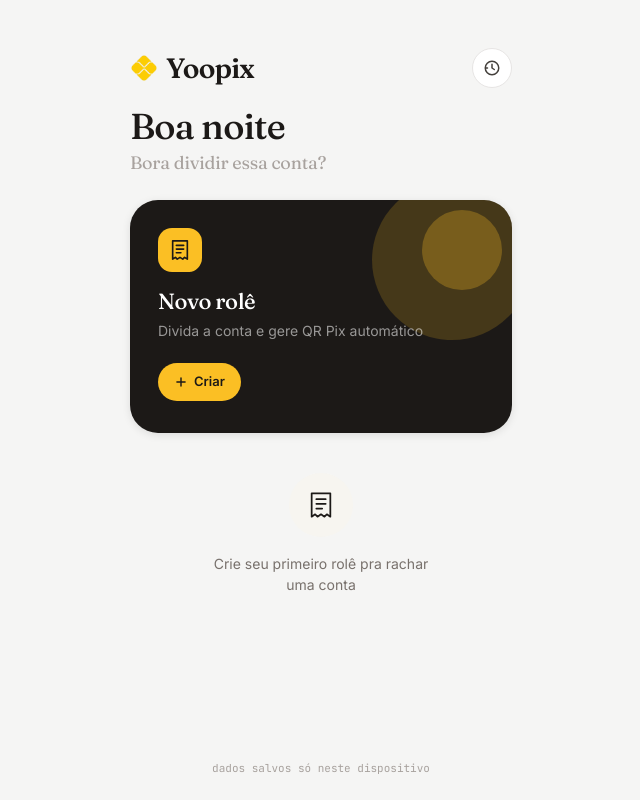
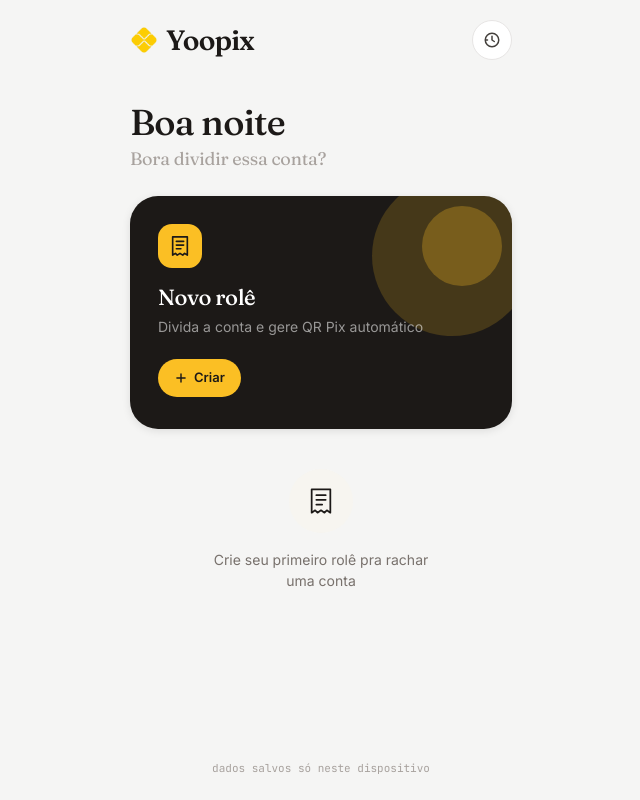
Before and after one commit to M4vericksm/yoopix, a React (Vite) app: page / in a window 1280 px wide. Shown: the whole page, without its empty margins (319-959 px from the left). Built offline with nearby package versions, Linux system fonts and the light colour scheme.

Commit message:
ui: Yoopix closer to top (20px), more gap before greeting (44px) (#18)

```diff
--- a/src/pages/Home.tsx
+++ b/src/pages/Home.tsx
@@ -91,7 +91,7 @@ export default function Home() {
   return (
     <div className="screen-in" style={{ display: 'flex', flexDirection: 'column', minHeight: '100svh', background: 'var(--stone-100)' }}>
       {/* Nav bar — app name + history */}
-      <div style={{ padding: '48px 24px 0', display: 'flex', alignItems: 'center', justifyContent: 'space-between' }}>
+      <div style={{ padding: '20px 24px 0', display: 'flex', alignItems: 'center', justifyContent: 'space-between' }}>
         <div style={{ display: 'flex', alignItems: 'center', gap: 8 }}>
           <img src="/favicon.png" style={{ width: 28, height: 28, borderRadius: 8 }} alt="Yoopix"/>
           <div className="serif" style={{ fontSize: 28, fontWeight: 600, letterSpacing: '-0.03em', lineHeight: 1 }}>
@@ -104,7 +104,7 @@ export default function Home() {
       </div>
 
       {/* Greeting */}
-      <div style={{ padding: '20px 24px 16px' }}>
+      <div style={{ padding: '44px 24px 16px' }}>
         <h1 className="serif" style={{ fontSize: 36, lineHeight: 1.05, color: 'var(--stone-900)', margin: 0, fontWeight: 500, letterSpacing: '-0.02em' }}>
           {greeting()}
         </h1>
```
